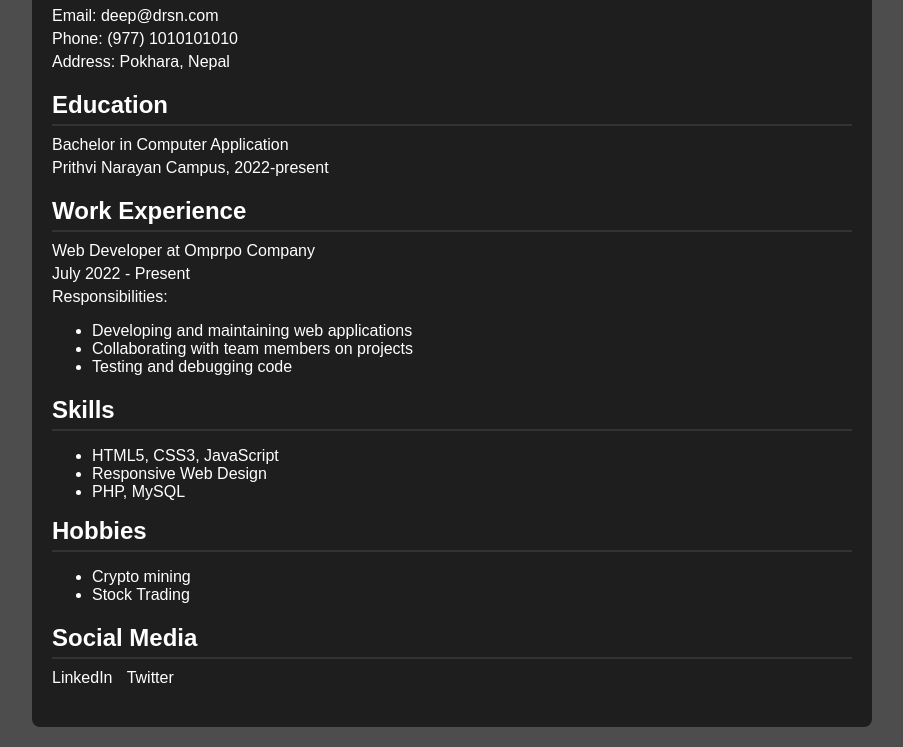
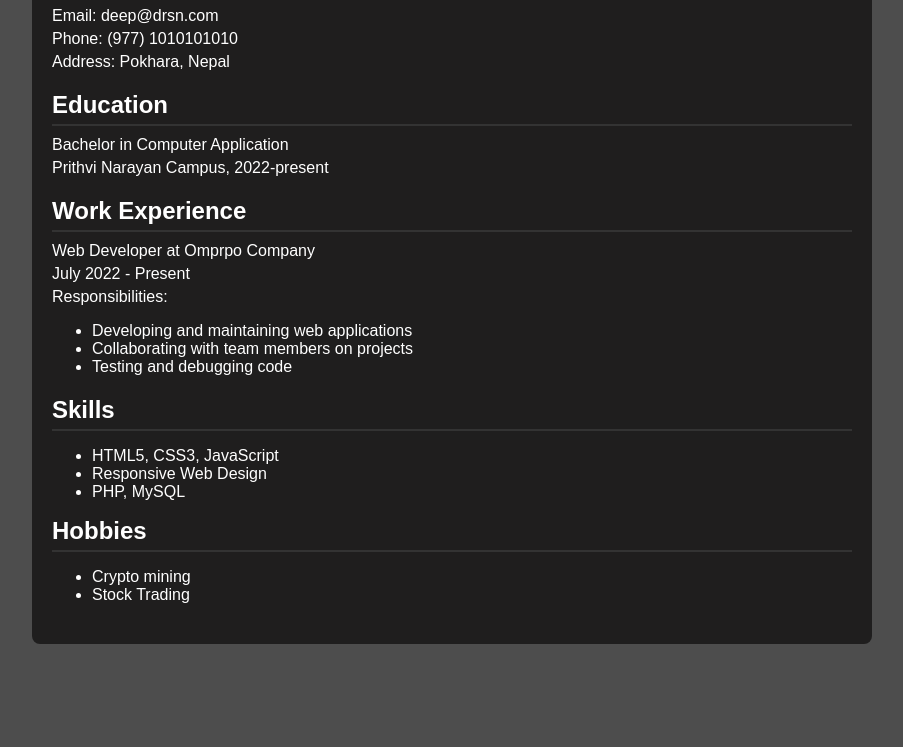
Before and after one commit to deepdrsn/chk1, a plain HTML site: page index.html in a window 1280 px wide. Shown: the part 170-917 px from the top of the page, without its empty margins (188-1091 px from the left). After the commit the page ends 834 px from the top, so only its background shows below. Drawn offline with Linux system fonts and the light colour scheme.

Commit message:
Update index.html

```diff
--- a/index.html
+++ b/index.html
@@ -117,12 +117,7 @@
        </ul>
         </div>
 
-        <div class="section social-links">
-            <h2>Social Media</h2>
-            <a href="https://www.linkedin.com/in/omprasad-poudel-91050b208/">LinkedIn</a>
-            <a href="https://twitter.com/don_oppo">Twitter</a>
 
-        </div>
 
     </div>
 </body>
```
